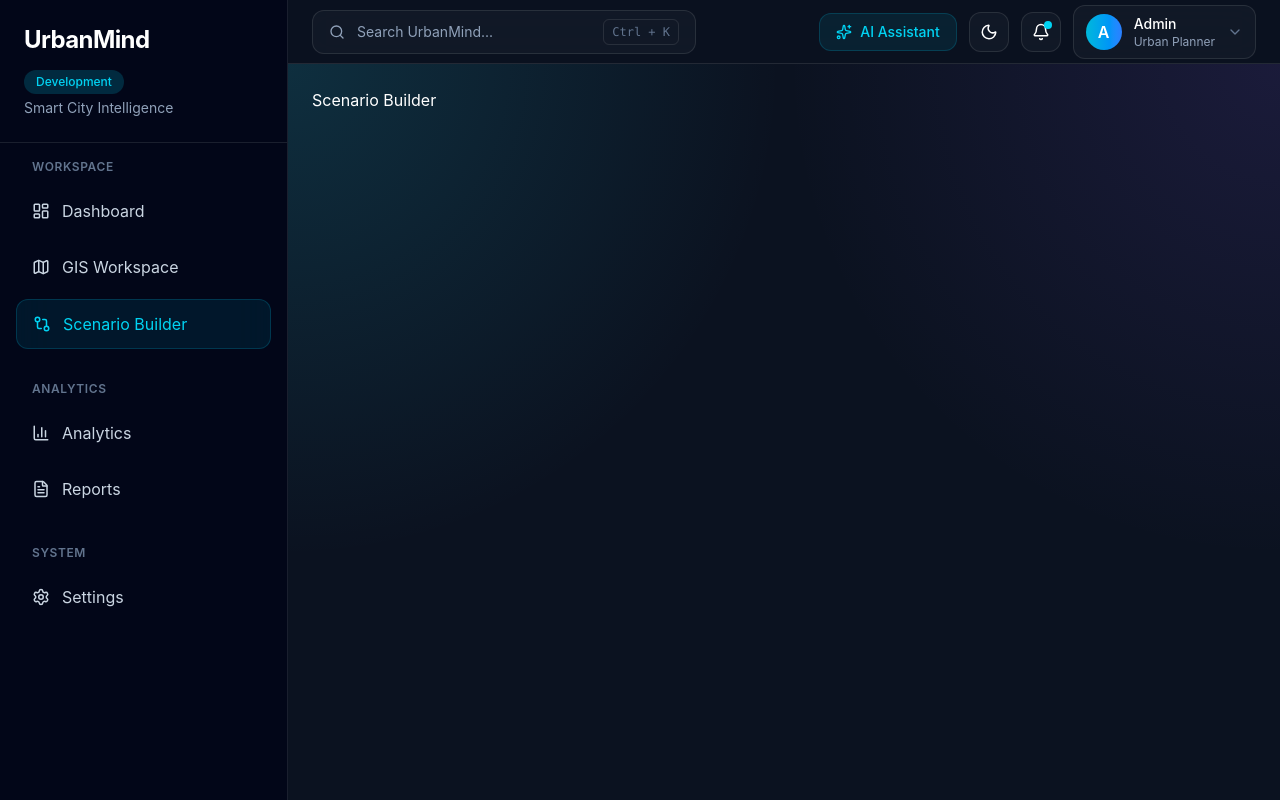
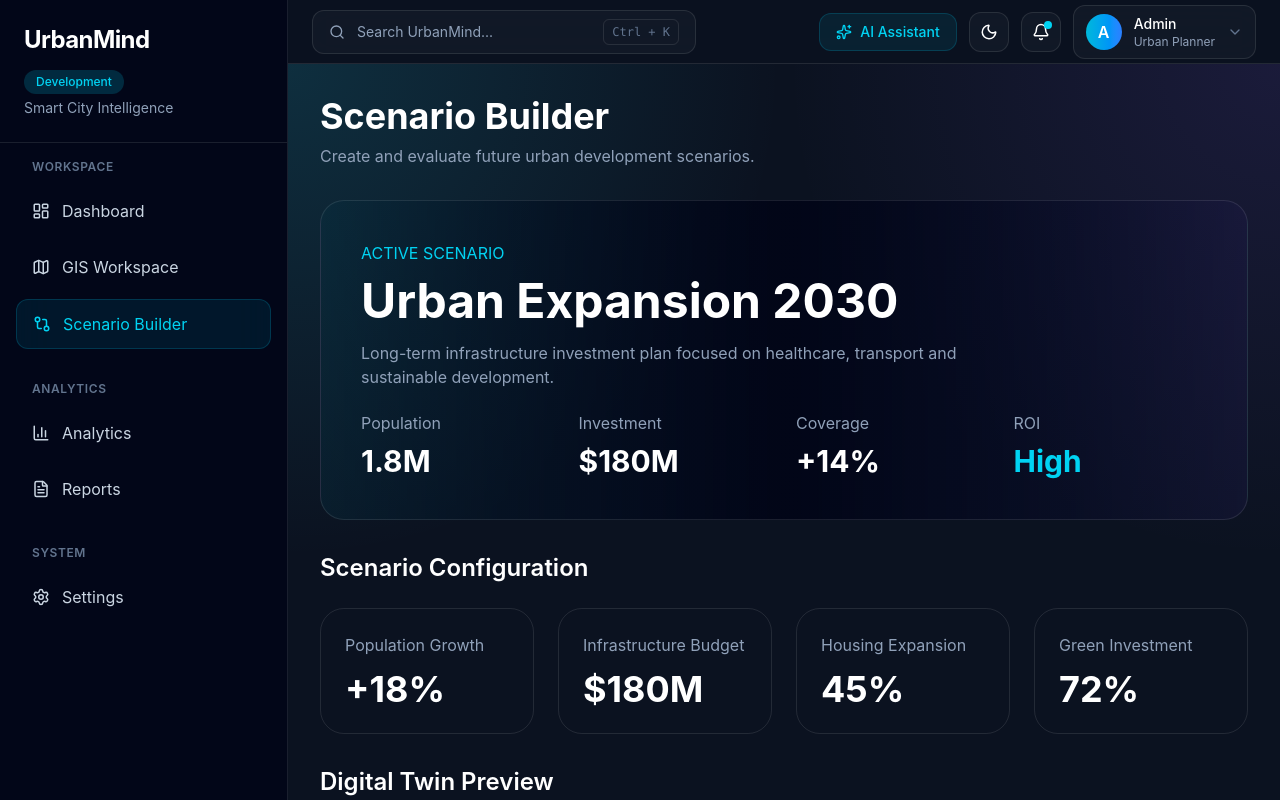
Before and after one commit to Akanksha7Dixit/UrbanMind, a React app in the folder frontend/: page /simulation in a window 1280 px wide. Built offline with nearby package versions, Linux system fonts and the light colour scheme; the HTML template or start-up script is replaced by a standard one.

Commit message:
developed ScenarioBuilder page

```diff
--- a/frontend/src/features/gis/GISWorkspace.jsx
+++ b/frontend/src/features/gis/GISWorkspace.jsx
@@ -56,7 +56,7 @@ export default function GISWorkspace() {
                 max-w-md
                 rounded-2xl
                 border border-white/10
-                bg-white/[0.03]
+                bg-white/3
                 px-4 py-3
                 outline-none
               "
--- a/frontend/src/features/simulation/ScenarioBuilder.jsx
+++ b/frontend/src/features/simulation/ScenarioBuilder.jsx
@@ -1,7 +1,383 @@
+import {
+  TrendingUp,
+  Building2,
+  Trees,
+  DollarSign,
+  AlertTriangle,
+  ShieldCheck,
+  Activity,
+} from "lucide-react";
+
 export default function ScenarioBuilder() {
   return (
-    <div className="p-6">
-      Scenario Builder
+    <div className="p-8 space-y-8">
+
+      {/* PAGE HEADER */}
+
+      <div>
+        <h1 className="text-4xl font-bold">
+          Scenario Builder
+        </h1>
+
+        <p className="mt-2 text-slate-400">
+          Create and evaluate future urban development scenarios.
+        </p>
+      </div>
+
+      {/* HERO */}
+
+      <section
+        className="
+          rounded-3xl
+          border border-white/10
+          bg-gradient-to-r
+          from-cyan-950/30
+          via-slate-950
+          to-indigo-950/30
+          p-10
+          h-[320px]
+          flex
+          flex-col
+          justify-between
+        "
+      >
+        <div>
+          <p className="text-cyan-400">
+            ACTIVE SCENARIO
+          </p>
+
+          <h2 className="mt-3 text-5xl font-bold">
+            Urban Expansion 2030
+          </h2>
+
+          <p className="mt-4 max-w-2xl text-slate-400">
+            Long-term infrastructure investment plan focused on
+            healthcare, transport and sustainable development.
+          </p>
+        </div>
+
+        <div className="grid grid-cols-4 gap-6">
+
+          <div>
+            <p className="text-slate-400">Population</p>
+            <h3 className="mt-2 text-3xl font-bold">
+              1.8M
+            </h3>
+          </div>
+
+          <div>
+            <p className="text-slate-400">Investment</p>
+            <h3 className="mt-2 text-3xl font-bold">
+              $180M
+            </h3>
+          </div>
+
+          <div>
+            <p className="text-slate-400">Coverage</p>
+            <h3 className="mt-2 text-3xl font-bold">
+              +14%
+            </h3>
+          </div>
+
+          <div>
+            <p className="text-slate-400">ROI</p>
+            <h3 className="mt-2 text-3xl font-bold text-cyan-400">
+              High
+            </h3>
+          </div>
+
+        </div>
+      </section>
+
+      {/* CONFIGURATION */}
+
+      <section>
+        <h2 className="mb-6 text-2xl font-semibold">
+          Scenario Configuration
+        </h2>
+
+        <div className="grid gap-6 lg:grid-cols-4">
+
+          <div className="rounded-3xl border border-white/10 p-6">
+            <p className="text-slate-400">
+              Population Growth
+            </p>
+
+            <h3 className="mt-3 text-4xl font-bold">
+              +18%
+            </h3>
+          </div>
+
+          <div className="rounded-3xl border border-white/10 p-6">
+            <p className="text-slate-400">
+              Infrastructure Budget
+            </p>
+
+            <h3 className="mt-3 text-4xl font-bold">
+              $180M
+            </h3>
+          </div>
+
+          <div className="rounded-3xl border border-white/10 p-6">
+            <p className="text-slate-400">
+              Housing Expansion
+            </p>
+
+            <h3 className="mt-3 text-4xl font-bold">
+              45%
+            </h3>
+          </div>
+
+          <div className="rounded-3xl border border-white/10 p-6">
+            <p className="text-slate-400">
+              Green Investment
+            </p>
+
+            <h3 className="mt-3 text-4xl font-bold">
+              72%
+            </h3>
+          </div>
+
+        </div>
+      </section>
+
+      {/* DIGITAL TWIN */}
+
+      <section>
+        <h2 className="mb-6 text-2xl font-semibold">
+          Digital Twin Preview
+        </h2>
+
+        <div
+          className="
+            relative
+            h-[550px]
+            overflow-hidden
+            rounded-3xl
+            border border-white/10
+            bg-gradient-to-br
+            from-cyan-950/20
+            via-slate-950
+            to-indigo-950/20
+          "
+        >
+
+          <div
+            className="absolute inset-0 opacity-20"
+            style={{
+              backgroundImage: `
+                linear-gradient(rgba(255,255,255,.05) 1px, transparent 1px),
+                linear-gradient(90deg, rgba(255,255,255,.05) 1px, transparent 1px)
+              `,
+              backgroundSize: "40px 40px",
+            }}
+          />
+
+          <div className="absolute left-24 top-24 h-4 w-4 rounded-full bg-cyan-400" />
+          <div className="absolute left-[40%] top-[35%] h-4 w-4 rounded-full bg-emerald-400" />
+          <div className="absolute right-32 top-32 h-4 w-4 rounded-full bg-yellow-400" />
+          <div className="absolute right-[20%] bottom-[25%] h-4 w-4 rounded-full bg-purple-400" />
+          <div className="absolute left-[60%] bottom-[20%] h-4 w-4 rounded-full bg-red-400" />
+
+          <div
+            className="
+              absolute
+              inset-0
+              flex
+              items-center
+              justify-center
+            "
+          >
+            <span className="text-7xl font-bold text-white/5">
+              DIGITAL TWIN
+            </span>
+          </div>
+
+        </div>
+      </section>
+
+      {/* AI FORECAST */}
+
+      <section>
+        <h2 className="mb-6 text-2xl font-semibold">
+          AI Forecast
+        </h2>
+
+        <div className="grid gap-6 lg:grid-cols-4">
+
+          <div className="rounded-3xl border border-white/10 p-6">
+            <TrendingUp size={20} />
+            <p className="mt-4 text-slate-400">
+              Coverage Impact
+            </p>
+            <h3 className="mt-2 text-4xl font-bold">
+              +14%
+            </h3>
+          </div>
+
+          <div className="rounded-3xl border border-white/10 p-6">
+            <Building2 size={20} />
+            <p className="mt-4 text-slate-400">
+              Traffic Impact
+            </p>
+            <h3 className="mt-2 text-4xl font-bold">
+              -8%
+            </h3>
+          </div>
+
+          <div className="rounded-3xl border border-white/10 p-6">
+            <Trees size={20} />
+            <p className="mt-4 text-slate-400">
+              AQI Impact
+            </p>
+            <h3 className="mt-2 text-4xl font-bold">
+              +6%
+            </h3>
+          </div>
+
+          <div className="rounded-3xl border border-white/10 p-6">
+            <DollarSign size={20} />
+            <p className="mt-4 text-slate-400">
+              ROI
+            </p>
+            <h3 className="mt-2 text-4xl font-bold text-cyan-400">
+              High
+            </h3>
+          </div>
+
+        </div>
+      </section>
+
+      {/* TIMELINE */}
+
+      <section>
+        <h2 className="mb-6 text-2xl font-semibold">
+          Implementation Timeline
+        </h2>
+
+        <div className="grid gap-6 md:grid-cols-4">
+
+          <div className="rounded-3xl border border-white/10 p-6">
+            <p className="text-cyan-400">2025</p>
+            <h3 className="mt-3 font-semibold">
+              Hospital Construction
+            </h3>
+          </div>
+
+          <div className="rounded-3xl border border-white/10 p-6">
+            <p className="text-cyan-400">2026</p>
+            <h3 className="mt-3 font-semibold">
+              Metro Expansion
+            </h3>
+          </div>
+
+          <div className="rounded-3xl border border-white/10 p-6">
+            <p className="text-cyan-400">2027</p>
+            <h3 className="mt-3 font-semibold">
+              Road Upgrades
+            </h3>
+          </div>
+
+          <div className="rounded-3xl border border-white/10 p-6">
+            <p className="text-cyan-400">2028</p>
+            <h3 className="mt-3 font-semibold">
+              Project Completion
+            </h3>
+          </div>
+
+        </div>
+      </section>
+
+      {/* AI RECOMMENDATION */}
+
+      <section
+        className="
+          rounded-3xl
+          border border-cyan-500/20
+          bg-cyan-500/5
+          p-8
+        "
+      >
+        <p className="text-cyan-400">
+          AI Recommendation Engine
+        </p>
+
+        <h2 className="mt-4 text-4xl font-bold">
+          Build Hospital in Sector 12
+        </h2>
+
+        <p className="mt-6 max-w-3xl text-slate-400">
+          Population growth and healthcare demand projections
+          indicate a service deficit in Sector 12. Investment
+          is expected to improve infrastructure coverage by
+          14% while maintaining strong ROI.
+        </p>
+
+        <div className="mt-8 flex gap-8">
+
+          <span className="text-emerald-400">
+            Confidence 91%
+          </span>
+
+          <span className="text-cyan-400">
+            High ROI
+          </span>
+
+        </div>
+      </section>
+
+      {/* RISK ANALYSIS */}
+
+      <section>
+        <h2 className="mb-6 text-2xl font-semibold">
+          Risk Analysis
+        </h2>
+
+        <div className="grid gap-6 lg:grid-cols-4">
+
+          <div className="rounded-3xl border border-white/10 p-6">
+            <AlertTriangle />
+            <h3 className="mt-4 font-semibold">
+              Budget Risk
+            </h3>
+            <p className="mt-2 text-amber-400">
+              Medium
+            </p>
+          </div>
+
+          <div className="rounded-3xl border border-white/10 p-6">
+            <ShieldCheck />
+            <h3 className="mt-4 font-semibold">
+              Environmental Risk
+            </h3>
+            <p className="mt-2 text-emerald-400">
+              Low
+            </p>
+          </div>
+
+          <div className="rounded-3xl border border-white/10 p-6">
+            <Activity />
+            <h3 className="mt-4 font-semibold">
+              Traffic Risk
+            </h3>
+            <p className="mt-2 text-emerald-400">
+              Low
+            </p>
+          </div>
+
+          <div className="rounded-3xl border border-white/10 p-6">
+            <AlertTriangle />
+            <h3 className="mt-4 font-semibold">
+              Political Risk
+            </h3>
+            <p className="mt-2 text-amber-400">
+              Medium
+            </p>
+          </div>
+
+        </div>
+      </section>
+
     </div>
   );
 }
```
